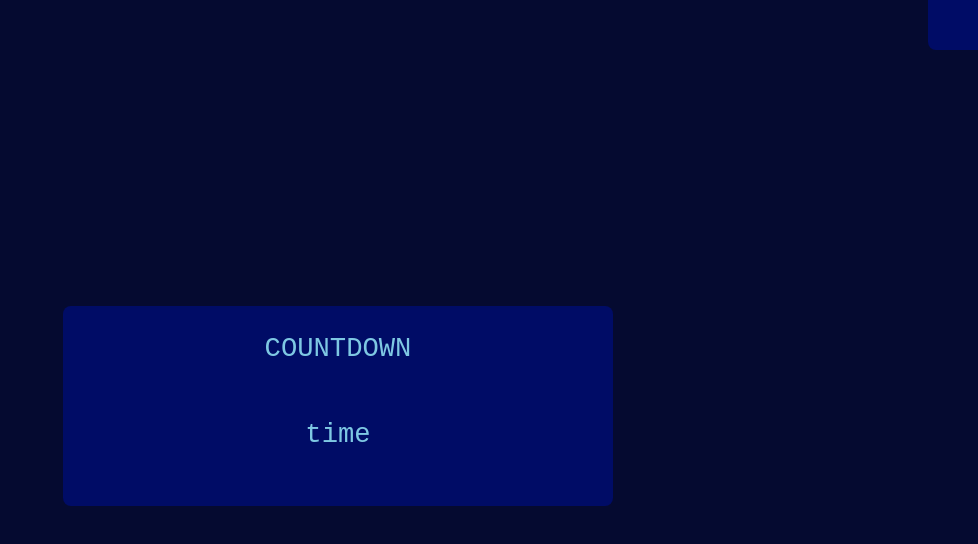
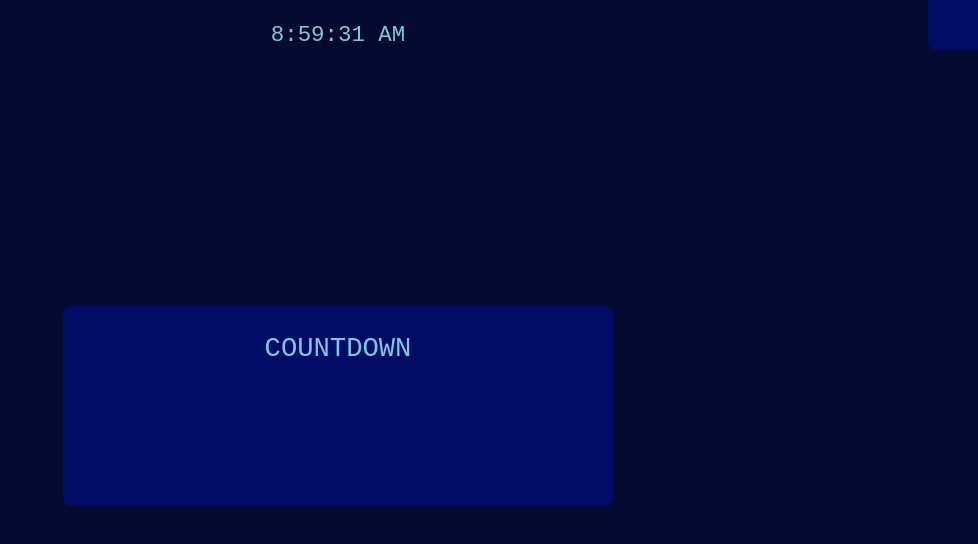
Before and after one commit to Listwas/dailyCountdown, a React (Vite) app: page / in a window 1280 px wide. Shown: the top 544 px of the page, without its empty margins (302-1280 px from the left). Built offline with nearby package versions, Linux system fonts and the light colour scheme.

Commit message:
added time component and displaying current time on the top

```diff
--- a/src/countdown/mainBlock.jsx
+++ b/src/countdown/mainBlock.jsx
@@ -1,12 +1,10 @@
 import s from "./mainBlock.module.css";
-
 function MainBlock() {
   return (
     <>
       <main className={s.mainCont}>
         <div className={s.columnCont}>
           <p>COUNTDOWN</p>
-          <p>time</p> {/* get time from os */}
         </div>
       </main>
     </>
--- /dev/null
+++ b/src/currentDate.jsx
@@ -0,0 +1,23 @@
+import React, { useState, useEffect } from "react";
+
+function CurrentDate() {
+  const [date, setDate] = useState(new Date());
+
+  useEffect(() => {
+    const timer = setInterval(() => {
+      setDate(new Date());
+    }, 1000);
+
+    return () => {
+      clearInterval(timer);
+    };
+  }, []);
+
+  return (
+    <div>
+      <p style={{ color: "#7ec8e3" }}>{date.toLocaleTimeString()}</p>
+    </div>
+  );
+}
+
+export default CurrentDate;
--- a/src/navBar/navBar.jsx
+++ b/src/navBar/navBar.jsx
@@ -1,9 +1,15 @@
 import s from "./navBar.module.css";
+import CurrentDate from "../currentDate";
 
 function NavBar() {
   return (
     <nav className={s.mainCont}>
       <div className={s.navButton}>
+        <div style={{ width: "50px" }}></div>
+        <div className={s.time}>
+          <CurrentDate />
+        </div>
+
         <button></button>
       </div>
     </nav>
--- a/src/navBar/navBar.module.css
+++ b/src/navBar/navBar.module.css
@@ -4,8 +4,9 @@
 
 .navButton {
   display: flex;
-  justify-content: end;
-  align-items: end;
+  flex-flow: row nowrap;
+  justify-content: space-between;
+  align-items: flex-start;
 }
 
 .navButton button {
@@ -14,3 +15,7 @@
   border-radius: 0 0 0 8px;
   background-color: #000c66;
 }
+
+.time {
+  font-size: 1.4rem;
+}
```
